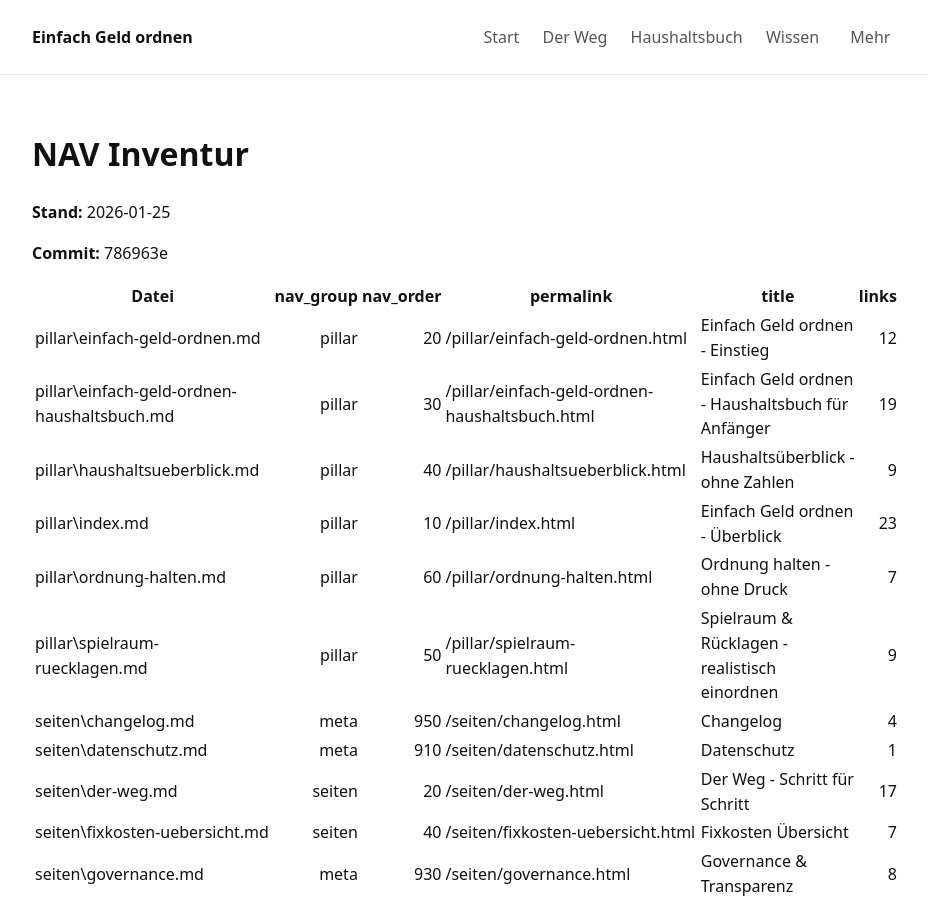
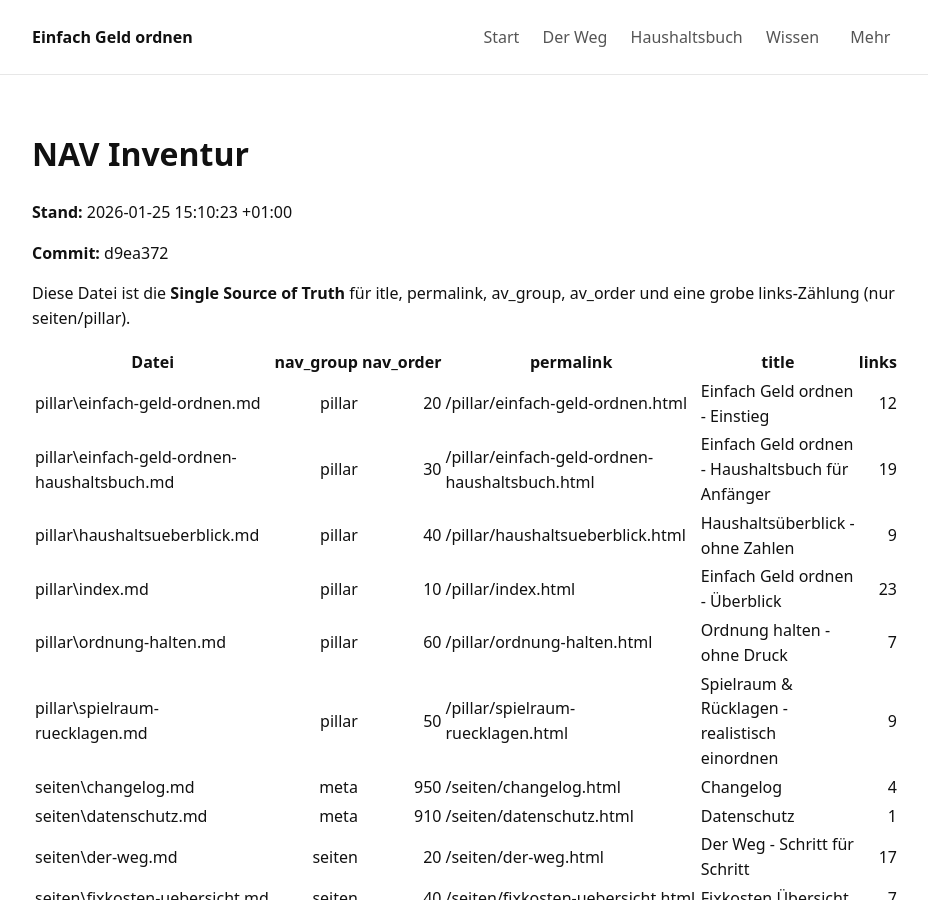
Before and after one commit to gluecklich-tools/einfach-geld-ordnen, a Jekyll site: the page built from 01_governance/NAV_INVENTUR.md, in a window 1280 px wide and 900 px high. Shown: the whole window, without its empty margins (174-1102 px from the left). Built offline with Jekyll 4.4.1, drawn with Linux system fonts in a browser that asks for light colours; our own code applies the rules of GitHub Pages for plain Markdown files.

Commit message:
Full replacement / Clone-Replace: NAV Inventur (Stand + Commit)

```diff
--- a/01_governance/NAV_INVENTUR.md
+++ b/01_governance/NAV_INVENTUR.md
@@ -1,8 +1,12 @@
 # NAV Inventur
 
-**Stand:** 2026-01-25
+**Stand:** 2026-01-25 15:10:23 +01:00
 
-**Commit:** 786963e
+**Commit:** d9ea372
+
+Diese Datei ist die **Single Source of Truth** für 	itle, permalink,
+av_group,
+av_order und eine grobe links-Zählung (nur seiten/pillar).
 
 | Datei | nav_group | nav_order | permalink | title | links |
 |---|---:|---:|---|---|---:|
```
